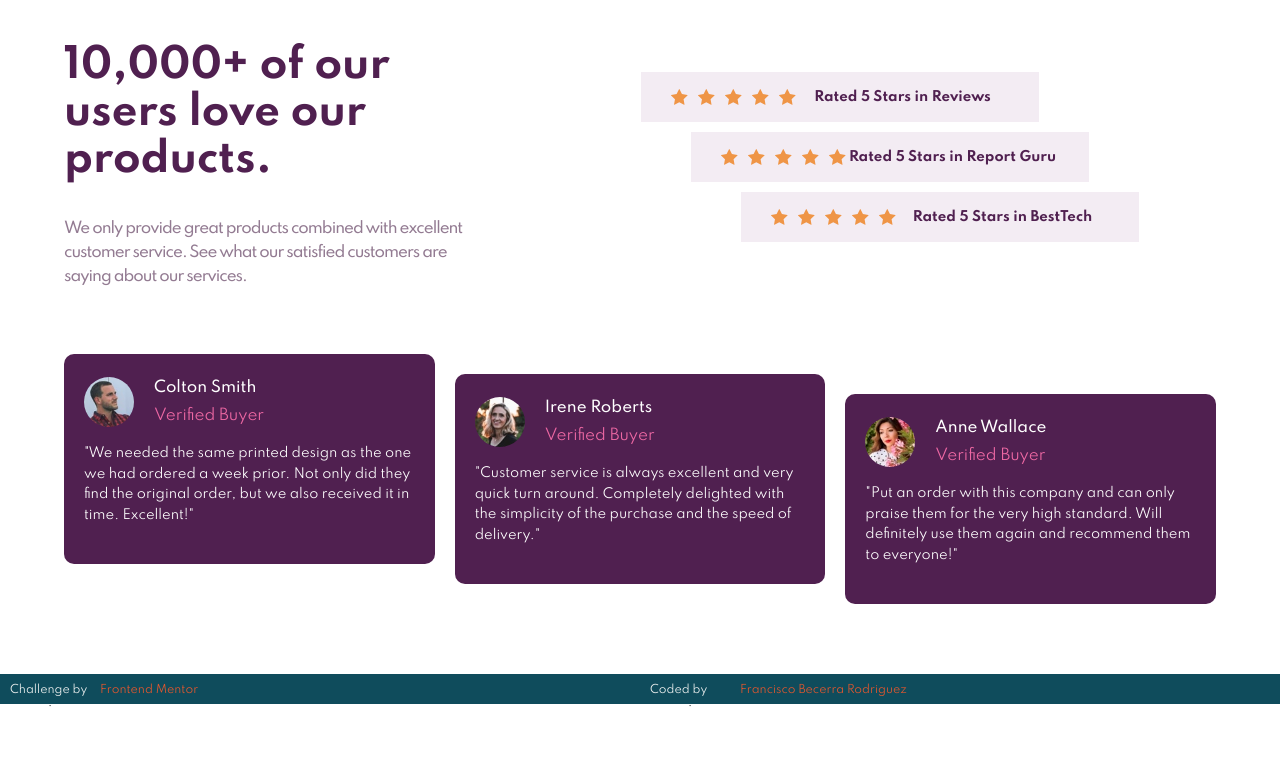
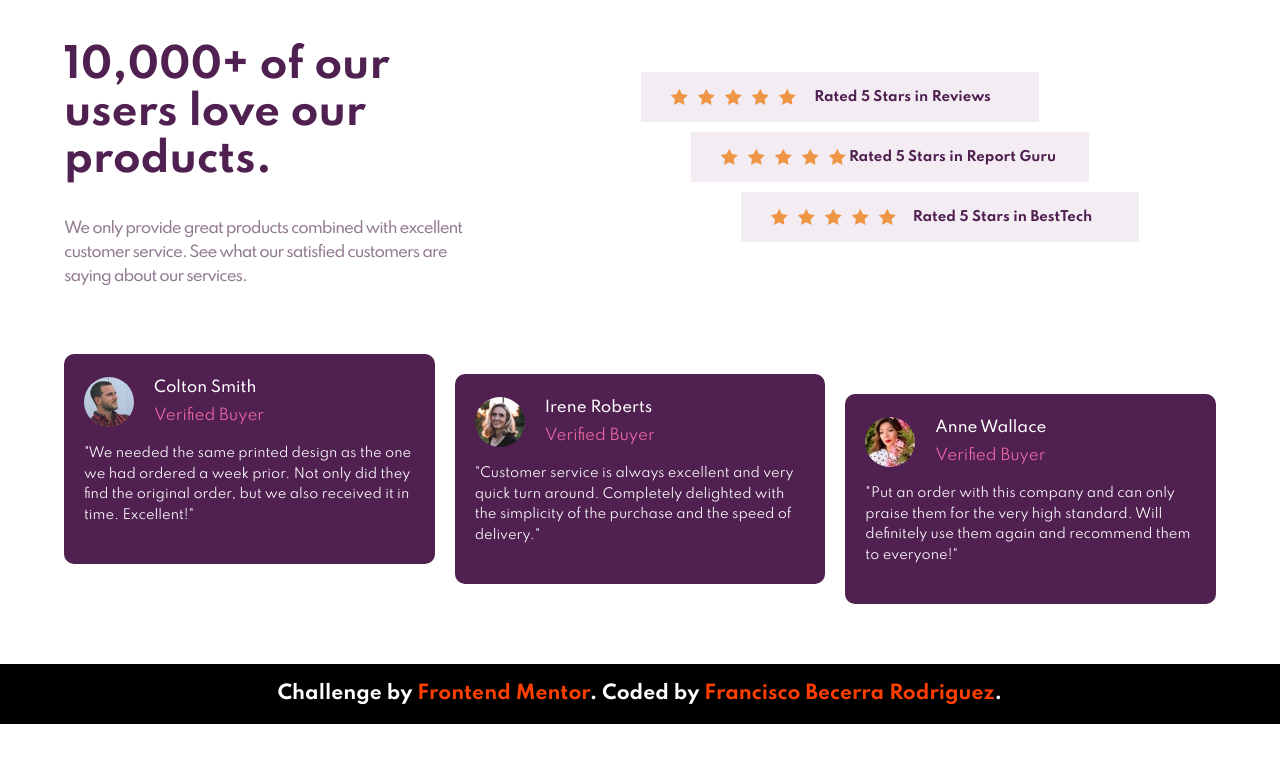
Before and after one commit to FranciscoFrontEndDeveloper/social-proof-section-master, a plain HTML site: page index.html in a window 1280 px wide. Drawn offline with Linux system fonts and the light colour scheme.

Commit message:
footer styles fixed

```diff
--- a/index.html
+++ b/index.html
@@ -11,7 +11,7 @@
   <title>Frontend Mentor | Social proof section</title>
 
   <!-- Feel free to remove these styles or customise in your own stylesheet 👍 -->
-  <style>
+  <!-- <style>
     .attribution {
       font-size: 11px;
       text-align: center;
@@ -20,7 +20,7 @@
     .attribution a {
       color: hsl(228, 45%, 44%);
     }
-  </style>
+  </style> -->
 </head>
 
 <body>
@@ -119,7 +119,7 @@
 
 
 
-  <div class="attribution">
+  <!-- <div class="attribution">
     <div>
       <span>Challenge by</span>
       <a href="https://www.frontendmentor.io/challenges/social-proof-section-6e0qTv_bA" target="_blank">Frontend Mentor</a>.
@@ -128,7 +128,20 @@
       <span>Coded by</span>
       <a href="https://github.com/FranciscoFrontEndDeveloper" target="_blank">Francisco Becerra Rodriguez</a>.
     </div>
+  </div> -->
+
+  <div class="containerFooter">
+    <div class="attribution">
+      <h3>
+        Challenge by <a href="https://www.frontendmentor.io/challenges/social-proof-section-6e0qTv_bA"
+          target="_blank">Frontend Mentor</a>.
+        Coded by <a href="https://github.com/FranciscoFrontEndDeveloper" target="_blank">francisco becerra
+          rodriguez</a>.
+      </h3>
+    </div>
   </div>
+
+
 </body>
 
 </html>
--- a/styles.sass
+++ b/styles.sass
@@ -86,32 +86,21 @@ body
       font-weight: 400
       color: white
       line-height: 1.6
-.attribution
+
+.containerFooter
   display: grid
-  grid-template-columns: auto 1fr
-  grid-template-rows: 1fr
-  margin-top: 10px
-  background: #0F4C5C
-  div
-    grid-column: 1/2
-    display: grid
-    grid-template-columns: 100px 1fr
-    padding: 20px 0
-    align-items: center
-    height: 10px
-    span
-      color: #F2F4F3
-      grid-column: 1/2
-      text-align-last: left
-      margin-left: 10px
-    a
-      text-decoration: none
-      color: #E4572E !important
-      grid-column: 2/5
-      text-align-last: left
-      &:hover
-        color: white
-
+  justify-items: center
+  background: #000
+  width: 100%
+  h3
+    color: #fff
+    text-align: center
+  a
+    color: #FF3F00
+    text-transform: capitalize
+    text-decoration: none
+    &:hover
+      text-decoration: underline
 
 @media screen and ( min-width: 569px ) and (max-width: 768px)
   .contStars, .contCards
```
Also changed, not shown: styles.css, 1 other file.
